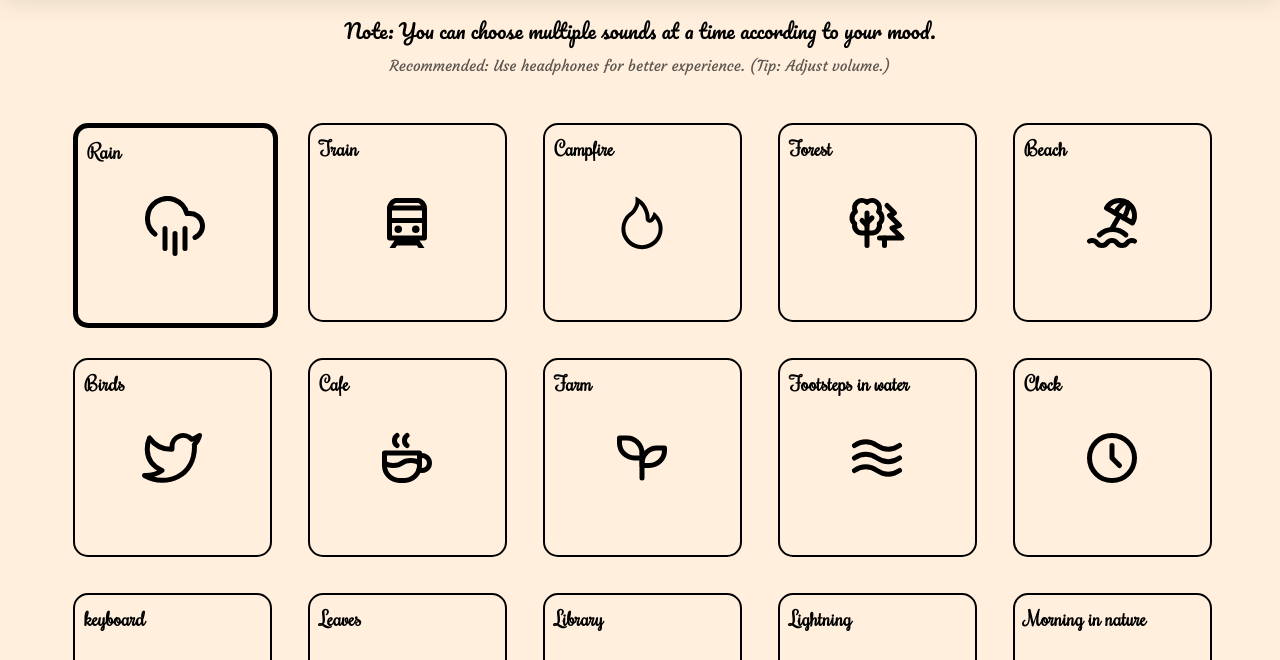
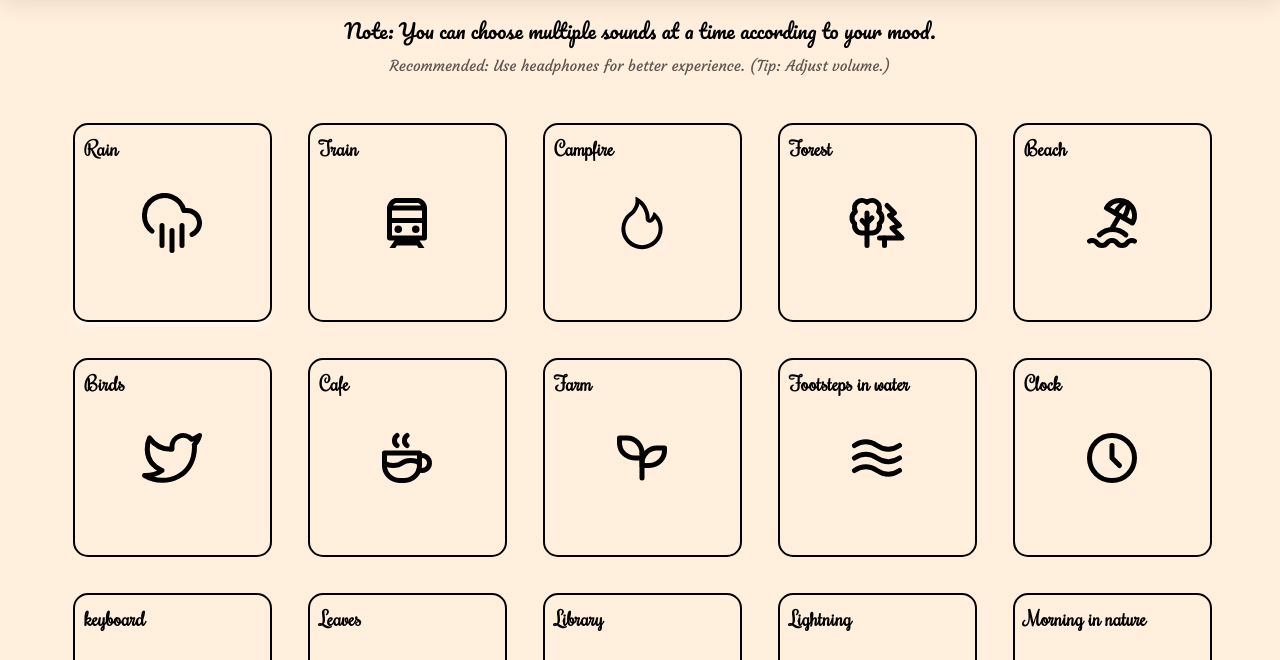
Before and after one commit to adnan1998/relaxed, a plain HTML site: page index.html in a window 1280 px wide. In both pictures the pointer is over the element 172 px from the left and 321 px from the top of the page. Shown: the part 99-759 px from the top of the page. Drawn offline with Linux system fonts and the light colour scheme; a web font is replaced by a local one.

Commit message:
Update style.css

```diff
--- a/style.css
+++ b/style.css
@@ -158,7 +158,7 @@ footer {
     border-radius: 15px;
 }
 .box:hover{
-  border: black 5px solid;
+    box-shadow: 0 5px 10px rgba(255, 255, 255, 0.5);
 }
 
 .boxed{
```
